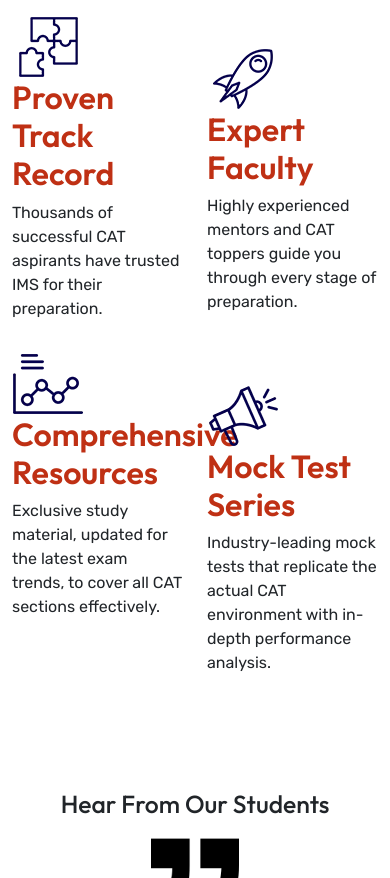
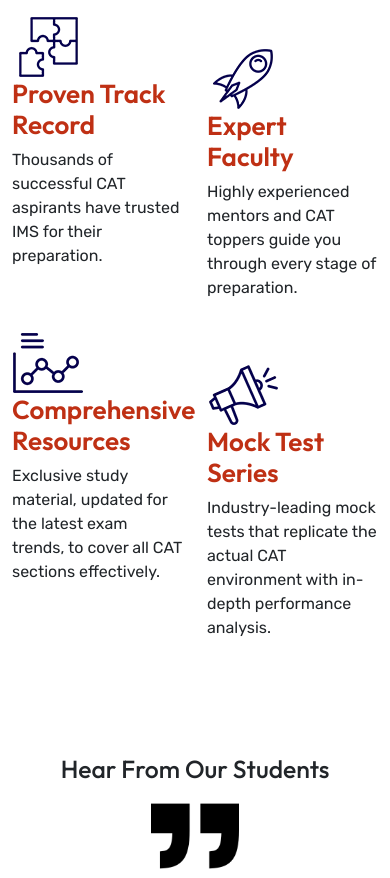
Before and after one commit to ItsAniketFrontend/IMS-Jaipur, a plain HTML site: page index.html in a window 390 px wide. Shown: the part 4757-5635 px from the top of the page. Drawn offline with nearby package versions, Linux system fonts and the light colour scheme.

Commit message:
This font size also Done

```diff
--- a/CSS/style.scss
+++ b/CSS/style.scss
@@ -140,11 +140,15 @@ header{
     h2{
         font-size: 48px;
         font-weight: 500;
+
     }
     h4{
         font-size: 32px;
         font-weight: 600;
         color: #BF3014;
+        @media (max-width:991px) {
+            font-size: 26px;
+        }
     }
 }
 
```
Also changed, not shown: CSS/style.css, 1 other file.
